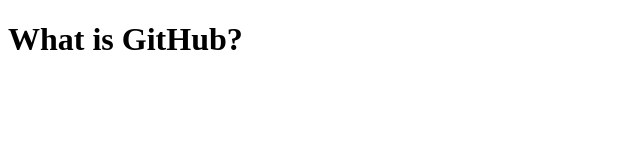
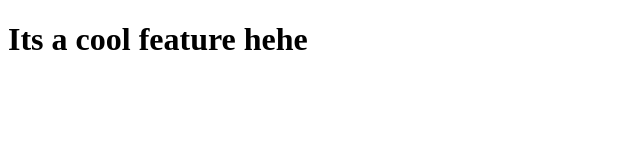
Before and after one commit to fizzazeeshan17/heroku-github, a plain HTML site: page client/index.html in a window 1280 px wide. Shown: the whole page, without its empty margins (0-640 px from the left). Drawn offline with Linux system fonts and the light colour scheme.

Commit message:
changed index

```diff
--- a/client/index.html
+++ b/client/index.html
@@ -7,6 +7,6 @@
     <title>Hello GitHub</title>
 </head>
 <body>
-    <h1>What is GitHub?</h1>
+    <h1>Its a cool feature hehe</h1>
 </body>
 </html>
```
